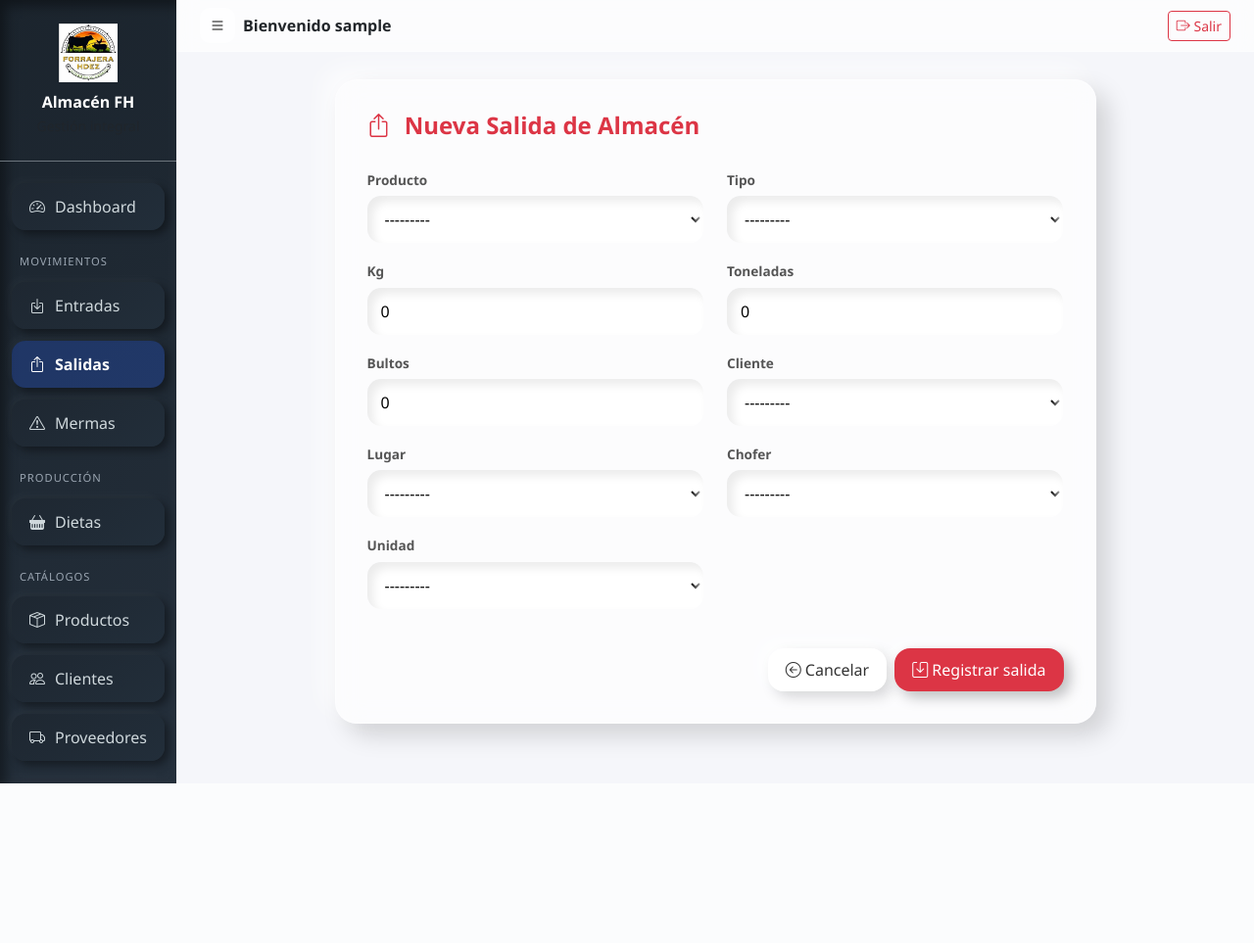
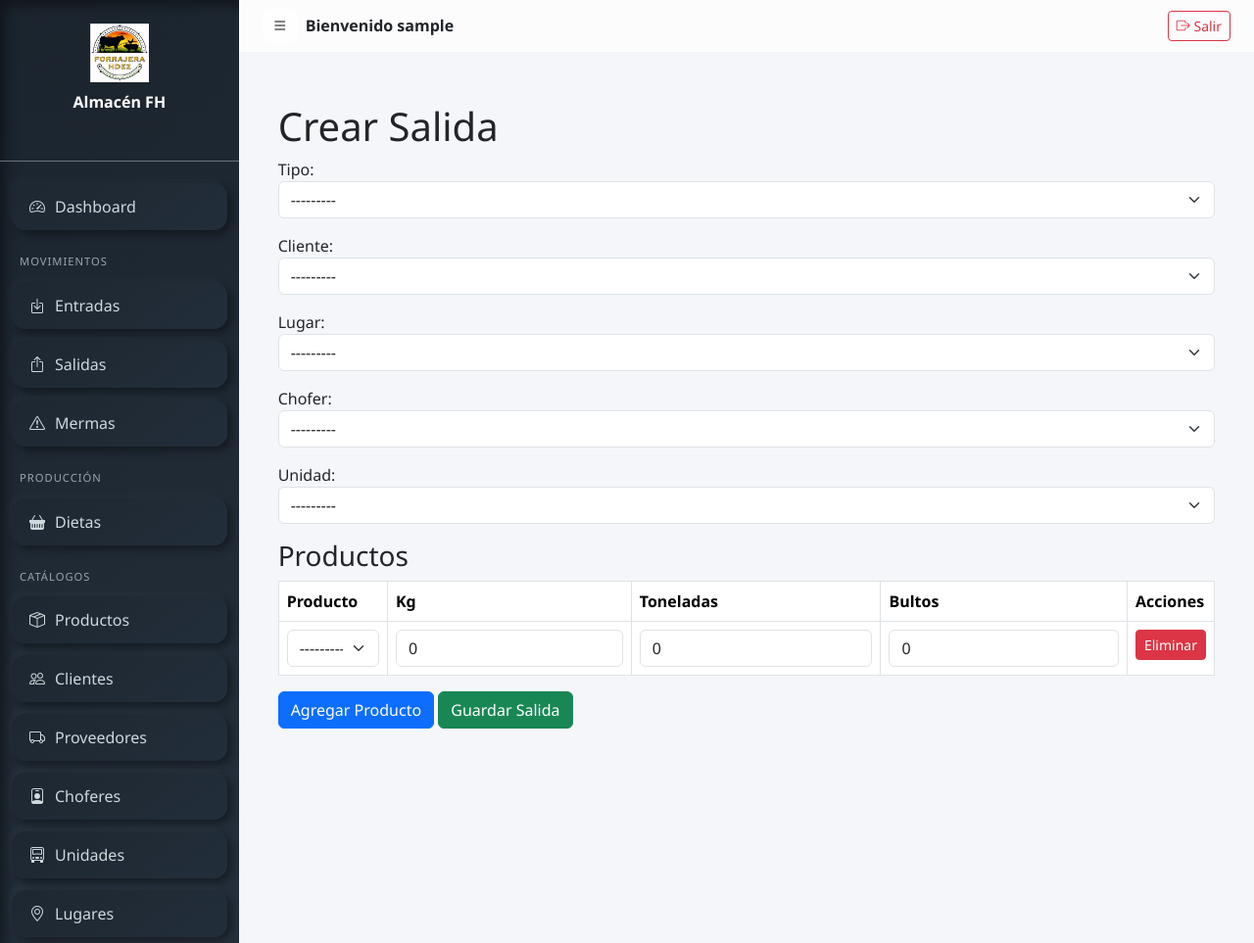
Before and after one commit to CarlosAcharly/Almacen_FH, a Django app: page /movimientos/salidas/nueva/ in a window 1280 px wide. Shown: the whole page at 98% size. Before the commit the page ends 800 px from the top, so only its background shows below. Run offline with Django 5.2, Linux system fonts and the light colour scheme; the visitor is signed in with stand-in values (Sample User, id 1); data that the repository does not hold is empty.

Commit message:
Agrega varios productos en un solo Post

```diff
--- a/Almacen_FH/movimientos/forms.py
+++ b/Almacen_FH/movimientos/forms.py
@@ -1,6 +1,10 @@
 from django import forms
-from .models import Entrada, Salida
-from .models import Merma
+from django.forms import inlineformset_factory
+from .models import (
+    Entrada, Salida, Merma,
+    Movimiento, MovimientoDetalle
+)
+from catalogos.models import Producto
 
 # =========================
 # ENTRADAS
@@ -19,75 +23,41 @@ class EntradaForm(forms.ModelForm):
 
     def __init__(self, *args, **kwargs):
         super().__init__(*args, **kwargs)
-
-        # Bultos opcional por defecto
+        # Bultos opcional
         if 'bultos' in self.fields:
             self.fields['bultos'].required = False
             self.fields['bultos'].initial = 0
 
-        producto = (
-            self.initial.get('producto')
-            or getattr(self.instance, 'producto', None)
-        )
-
-        # 👉 Si es DIETA: solo KG
+        producto = self.initial.get('producto') or getattr(self.instance, 'producto', None)
         if producto and producto.categoria.nombre == "Dietas":
             self.fields.pop('bultos', None)
             self.fields.pop('toneladas', None)
 
 
 # =========================
-# SALIDAS (GLASS STYLE)
+# SALIDAS
 # =========================
 class SalidaForm(forms.ModelForm):
     class Meta:
         model = Salida
         exclude = ('usuario',)
-
         widgets = {
-            'producto': forms.Select(attrs={
-                'class': 'glass-input'
-            }),
-            'cliente': forms.Select(attrs={
-                'class': 'glass-input'
-            }),
-            'lugar': forms.Select(attrs={
-                'class': 'glass-input'
-            }),
-            'kg': forms.NumberInput(attrs={
-                'class': 'glass-input',
-                'step': '0.01',
-                'min': '0'
-            }),
-            'toneladas': forms.NumberInput(attrs={
-                'class': 'glass-input',
-                'step': '0.01',
-                'min': '0'
-            }),
-            'bultos': forms.NumberInput(attrs={
-                'class': 'glass-input',
-                'step': '1',
-                'min': '0'
-            }),
-            'tipo': forms.Select(attrs={
-                'class': 'glass-input'
-            }),
+            'producto': forms.Select(attrs={'class': 'glass-input'}),
+            'cliente': forms.Select(attrs={'class': 'glass-input'}),
+            'lugar': forms.Select(attrs={'class': 'glass-input'}),
+            'kg': forms.NumberInput(attrs={'class': 'glass-input', 'step': '0.01', 'min': '0'}),
+            'toneladas': forms.NumberInput(attrs={'class': 'glass-input', 'step': '0.01', 'min': '0'}),
+            'bultos': forms.NumberInput(attrs={'class': 'glass-input', 'step': '1', 'min': '0'}),
+            'tipo': forms.Select(attrs={'class': 'glass-input'}),
         }
 
     def __init__(self, *args, **kwargs):
         super().__init__(*args, **kwargs)
-
-        # Bultos opcional
         if 'bultos' in self.fields:
             self.fields['bultos'].required = False
             self.fields['bultos'].initial = 0
 
-        producto = (
-            self.initial.get('producto')
-            or getattr(self.instance, 'producto', None)
-        )
-
-        # 👉 Dietas: SOLO KG
+        producto = self.initial.get('producto') or getattr(self.instance, 'producto', None)
         if producto and producto.categoria.nombre == "Dietas":
             self.fields.pop('bultos', None)
             self.fields.pop('toneladas', None)
@@ -95,7 +65,6 @@ class SalidaForm(forms.ModelForm):
     def clean(self):
         cleaned_data = super().clean()
         producto = cleaned_data.get('producto')
-
         if not producto:
             return cleaned_data
 
@@ -103,7 +72,6 @@ class SalidaForm(forms.ModelForm):
         toneladas = cleaned_data.get('toneladas') or 0
         bultos = cleaned_data.get('bultos') or 0
 
-        # 👉 Cálculo distinto para dietas
         if producto.categoria.nombre == "Dietas":
             total_kg = kg
         else:
@@ -112,12 +80,10 @@ class SalidaForm(forms.ModelForm):
 
         if total_kg > producto.stock_kg:
             raise forms.ValidationError(
-                f"Stock insuficiente para {producto.nombre}. "
-                f"Disponible: {producto.stock_kg} kg"
+                f"Stock insuficiente para {producto.nombre}. Disponible: {producto.stock_kg} kg"
             )
 
         return cleaned_data
-
 
 
 # =========================
@@ -126,14 +92,7 @@ class SalidaForm(forms.ModelForm):
 class MermaForm(forms.ModelForm):
     class Meta:
         model = Merma
-        fields = [
-            'producto',
-            'motivo',
-            'descripcion',
-            'kg',
-            'toneladas',
-            'bultos',
-        ]
+        fields = ['producto', 'motivo', 'descripcion', 'kg', 'toneladas', 'bultos']
         widgets = {
             'producto': forms.Select(attrs={'class': 'form-select'}),
             'motivo': forms.Select(attrs={'class': 'form-select'}),
@@ -145,7 +104,42 @@ class MermaForm(forms.ModelForm):
 
     def __init__(self, *args, **kwargs):
         super().__init__(*args, **kwargs)
-
         if 'bultos' in self.fields:
             self.fields['bultos'].required = False
             self.fields['bultos'].initial = 0
+
+
+# =========================
+# MOVIMIENTO Y DETALLES
+# =========================
+class MovimientoForm(forms.ModelForm):
+    class Meta:
+        model = Movimiento
+        fields = ['tipo', 'cliente', 'lugar', 'chofer', 'unidad']
+        widgets = {
+            'tipo': forms.Select(attrs={'class': 'form-select'}),
+            'cliente': forms.Select(attrs={'class': 'form-select'}),
+            'lugar': forms.Select(attrs={'class': 'form-select'}),
+            'chofer': forms.Select(attrs={'class': 'form-select'}),
+            'unidad': forms.Select(attrs={'class': 'form-select'}),
+        }
+
+
+class MovimientoDetalleForm(forms.ModelForm):
+    class Meta:
+        model = MovimientoDetalle
+        fields = ['producto', 'kg', 'toneladas', 'bultos']
+        widgets = {
+            'producto': forms.Select(attrs={'class': 'form-select'}),
+            'kg': forms.NumberInput(attrs={'class': 'form-control', 'step': '0.01'}),
+            'toneladas': forms.NumberInput(attrs={'class': 'form-control', 'step': '0.01'}),
+            'bultos': forms.NumberInput(attrs={'class': 'form-control', 'step': '1'}),
+        }
+
+MovimientoDetalleFormSet = inlineformset_factory(
+    Movimiento,
+    MovimientoDetalle,
+    form=MovimientoDetalleForm,
+    extra=1,
+    can_delete=True
+)
--- a/Almacen_FH/movimientos/urls.py
+++ b/Almacen_FH/movimientos/urls.py
@@ -8,8 +8,7 @@ urlpatterns = [
 
     # SALIDAS
     path('salidas/', views.lista_salidas, name='lista_salidas'),
-    path('salidas/nueva/', views.nueva_salida, name='nueva_salida'),
-
+    path('salidas/nueva/', views.crear_salida, name='crear_salida'),
     # MERMAS
     path('mermas/', views.lista_mermas, name='lista_mermas'),
     path('mermas/nueva/', views.crear_merma, name='crear_merma'),
--- a/Almacen_FH/movimientos/views.py
+++ b/Almacen_FH/movimientos/views.py
@@ -1,11 +1,13 @@
 from django.shortcuts import render, redirect, get_object_or_404
 from django.contrib.auth.decorators import login_required
 from datetime import date
-
+from django.db import transaction
 from catalogos.models import Producto
-
-from .forms import EntradaForm, SalidaForm, MermaForm
-from .models import Entrada, Salida, Merma
+from .forms import (
+    MovimientoForm, MovimientoDetalleFormSet,
+    EntradaForm, SalidaForm, MermaForm
+)
+from .models import Entrada, Salida, Merma, Movimiento, MovimientoDetalle
 
 
 # =========================
@@ -44,27 +46,13 @@ def nueva_entrada(request):
 # =========================
 @login_required
 def lista_salidas(request):
-    salidas = Salida.objects.select_related(
-        'producto', 'cliente', 'lugar', 'usuario'
-    ).order_by('-fecha_hora')
-
-    return render(request, 'movimientos/salidas/lista.html', {
-        'salidas': salidas
-    })
+    salidas = Movimiento.objects.select_related(
+        'cliente', 'lugar', 'chofer', 'unidad', 'usuario'
+    ).prefetch_related('detalles__producto').order_by('-fecha_hora')
+    return render(request, 'movimientos/salidas/lista.html', {'salidas': salidas})
 
 
-@login_required
-def nueva_salida(request):
-    form = SalidaForm(request.POST or None)
-    if form.is_valid():
-        salida = form.save(commit=False)
-        salida.usuario = request.user
-        salida.save()
-        return redirect('lista_salidas')
 
-    return render(request, 'movimientos/salidas/crear.html', {
-        'form': form
-    })
 
 
 # =========================
@@ -103,13 +91,13 @@ def crear_merma(request):
         'form': form
     })
 
-from django.shortcuts import render, get_object_or_404
-from django.contrib.auth.decorators import login_required
 
+# =========================
+# KARDEX POR PRODUCTO
+# =========================
 @login_required
 def kardex_producto(request, producto_id):
     producto = get_object_or_404(Producto, pk=producto_id)
-
     peso_bulto = producto.peso_por_bulto or 0
 
     entradas = Entrada.objects.filter(producto=producto)
@@ -165,3 +153,43 @@ def kardex_producto(request, producto_id):
         'producto': producto,
         'movimientos': movimientos
     })
+
+
+# =========================
+# CREAR SALIDA (CON FORMSET DINÁMICO)
+# =========================
+
+
+@login_required
+def crear_salida(request):
+    prefix = 'detalles'  # Debe coincidir con el prefijo del formset
+
+    if request.method == 'POST':
+        form = MovimientoForm(request.POST)
+        formset = MovimientoDetalleFormSet(request.POST, prefix=prefix)
+
+        if form.is_valid() and formset.is_valid():
+            with transaction.atomic():
+                movimiento = form.save(commit=False)
+                movimiento.usuario = request.user
+                movimiento.folio = f"SAL-{Movimiento.objects.count() + 1:05d}"
+                movimiento.save()
+
+                detalles = formset.save(commit=False)
+                for detalle in detalles:
+                    detalle.movimiento = movimiento
+                    detalle.save()
+
+            return redirect('lista_salidas')
+    else:
+        form = MovimientoForm()
+        formset = MovimientoDetalleFormSet(queryset=MovimientoDetalle.objects.none(), prefix=prefix)
+
+    productos = Producto.objects.filter(activo=True)
+
+    return render(request, 'movimientos/salidas/crear.html', {
+        'form': form,
+        'formset': formset,
+        'productos': productos,
+        'prefix': prefix
+    })
--- a/Almacen_FH/templates/layout/base.html
+++ b/Almacen_FH/templates/layout/base.html
@@ -325,6 +325,30 @@
                 </a>
             </li>
 
+            <li class="nav-item">
+                <a class="nav-link {% if current in 'lista_choferes crear_chofer editar_chofer' %}active{% endif %}"
+                   href="{% url 'lista_choferes' %}">
+                    <i class="bi bi-person-badge"></i>
+                    <span>Choferes</span>
+                </a>
+            </li>
+
+            <li class="nav-item">
+                <a class="nav-link {% if current in 'lista_unidades crear_unidad editar_unidad' %}active{% endif %}"
+                   href="{% url 'lista_unidades' %}">
+                    <i class="bi bi-truck-front"></i>
+                    <span>Unidades</span>
+                </a>
+            </li>
+
+            <li class="nav-item">
+                <a class="nav-link {% if current in 'lista_lugares crear_lugar editar_lugar' %}active{% endif %}"
+                   href="{% url 'lista_lugares' %}">
+                    <i class="bi bi-geo-alt"></i>
+                    <span>Lugares</span>
+                </a>
+            </li>
+
         </ul>
     </aside>
 
--- a/Almacen_FH/templates/movimientos/salidas/crear.html
+++ b/Almacen_FH/templates/movimientos/salidas/crear.html
@@ -1,59 +1,130 @@
 {% extends "layout/base.html" %}
-
-{% block title %}Nueva Salida de Almacén{% endblock %}
-
 {% block content %}
-<div class="row justify-content-center">
-    <div class="col-xl-9 col-lg-10">
-
-        <form method="post" class="glass-form">
+<div class="container mt-4">
+    <h1>Crear Salida</h1>
+    <form method="post">
         {% csrf_token %}
 
-            <h4 class="glass-form-title text-danger">
-                <i class="bi bi-box-arrow-up me-2"></i>
-                Nueva Salida de Almacén
-            </h4>
-
-            <!-- Errores -->
+        {# Errores del form principal #}
         {% if form.errors %}
-            <div class="alert alert-danger glass-card mb-4">
-                <strong>⚠️ Corrige los siguientes errores:</strong>
-                <ul class="mb-0 mt-2">
-                    {% for field in form %}
-                        {% for error in field.errors %}
-                            <li><strong>{{ field.label }}:</strong> {{ error }}</li>
+        <div class="alert alert-danger">
+            <ul>
+                {% for field, errors in form.errors.items %}
+                    {% for error in errors %}
+                        <li>{{ field }}: {{ error }}</li>
                     {% endfor %}
-                    {% endfor %}
-                    {% for error in form.non_field_errors %}
-                        <li>{{ error }}</li>
                 {% endfor %}
             </ul>
         </div>
         {% endif %}
 
-            <div class="row">
+        {# Errores del formset #}
+        {% if formset.non_form_errors %}
+            <div class="alert alert-danger">
+                {% for error in formset.non_form_errors %}
+                    <p>{{ error }}</p>
+                {% endfor %}
+            </div>
+        {% endif %}
 
-                {% for field in form %}
-                <div class="col-md-6 mb-3">
-                    <label class="glass-label">{{ field.label }}</label>
-                    {{ field }}
+        <div class="mb-3">
+            {{ form.tipo.label_tag }} {{ form.tipo }}
         </div>
+        <div class="mb-3">
+            {{ form.cliente.label_tag }} {{ form.cliente }}
+        </div>
+        <div class="mb-3">
+            {{ form.lugar.label_tag }} {{ form.lugar }}
+        </div>
+        <div class="mb-3">
+            {{ form.chofer.label_tag }} {{ form.chofer }}
+        </div>
+        <div class="mb-3">
+            {{ form.unidad.label_tag }} {{ form.unidad }}
+        </div>
+
+        <h3>Productos</h3>
+        {{ formset.management_form }}
+        <table class="table table-bordered">
+            <thead>
+                <tr>
+                    <th>Producto</th>
+                    <th>Kg</th>
+                    <th>Toneladas</th>
+                    <th>Bultos</th>
+                    <th>Acciones</th>
+                </tr>
+            </thead>
+            <tbody id="formset-body">
+                {% for f in formset %}
+                <tr class="formset-row">
+                    <td>{{ f.producto }}</td>
+                    <td>{{ f.kg }}</td>
+                    <td>{{ f.toneladas }}</td>
+                    <td>{{ f.bultos }}</td>
+                    <td>
+                        <button type="button" class="btn btn-danger btn-sm remove-row">Eliminar</button>
+                    </td>
+                </tr>
                 {% endfor %}
 
+                {# Fila plantilla oculta para agregar nuevos productos #}
+                <tr id="formset-empty" class="formset-row d-none">
+                    <td>
+                        <select name="detalles-__prefix__-producto" class="form-select">
+                            {% for producto in productos %}
+                            <option value="{{ producto.id }}">{{ producto.nombre }}</option>
+                            {% endfor %}
+                        </select>
+                    </td>
+                    <td><input type="number" name="detalles-__prefix__-kg" step="0.01" class="form-control"></td>
+                    <td><input type="number" name="detalles-__prefix__-toneladas" step="0.01" class="form-control"></td>
+                    <td><input type="number" name="detalles-__prefix__-bultos" step="1" class="form-control"></td>
+                    <td><button type="button" class="btn btn-danger btn-sm remove-row">Eliminar</button></td>
+                </tr>
+            </tbody>
+        </table>
+
+        <button type="button" id="add-row" class="btn btn-primary">Agregar Producto</button>
+        <button type="submit" class="btn btn-success">Guardar Salida</button>
+    </form>
 </div>
 
-            <div class="d-flex justify-content-end gap-2 mt-4">
-                <a href="{% url 'lista_productos' %}" class="btn glass-btn glass-btn-secondary">
-                    <i class="bi bi-arrow-left-circle"></i> Cancelar
-                </a>
+<script>
+document.addEventListener("DOMContentLoaded", function() {
+    const tbody = document.getElementById("formset-body");
+    const totalFormsInput = document.getElementById("id_detalles-TOTAL_FORMS");
+    const addBtn = document.getElementById("add-row");
+    const emptyRowTemplate = document.getElementById("formset-empty");
 
-                <button type="submit" class="btn glass-btn glass-btn-primary bg-danger">
-                    <i class="bi bi-save"></i> Registrar salida
-                </button>
-            </div>
+    function updateRemoveButtons() {
+        tbody.querySelectorAll(".remove-row").forEach(btn => {
+            btn.onclick = () => {
+                btn.closest("tr").remove();
+                totalFormsInput.value = tbody.querySelectorAll(".formset-row:not(#formset-empty)").length;
+            };
+        });
+    }
 
-        </form>
+    updateRemoveButtons();
 
-    </div>
-</div>
+    addBtn.addEventListener("click", () => {
+        const newIndex = parseInt(totalFormsInput.value);
+        const newRow = emptyRowTemplate.cloneNode(true);
+        newRow.removeAttribute("id");
+        newRow.classList.remove("d-none");
+
+        newRow.querySelectorAll("input, select").forEach(el => {
+            el.name = el.name.replace("__prefix__", newIndex);
+            if(el.id) el.id = el.id.replace("__prefix__", newIndex);
+            if(el.tagName.toLowerCase() === "select") el.selectedIndex = 0;
+            else el.value = '';
+        });
+
+        tbody.appendChild(newRow);
+        totalFormsInput.value = newIndex + 1;
+        updateRemoveButtons();
+    });
+});
+</script>
 {% endblock %}
```
Also changed, not shown: Almacen_FH/movimientos/models.py (+62 -0 lines), Almacen_FH/templates/movimientos/salidas/lista.html (+9 -3 lines), Almacen_FH/movimientos/migrations/0004_movimiento_movimientodetalle.py (added). Lines whose indentation alone changed are shown as unchanged.
